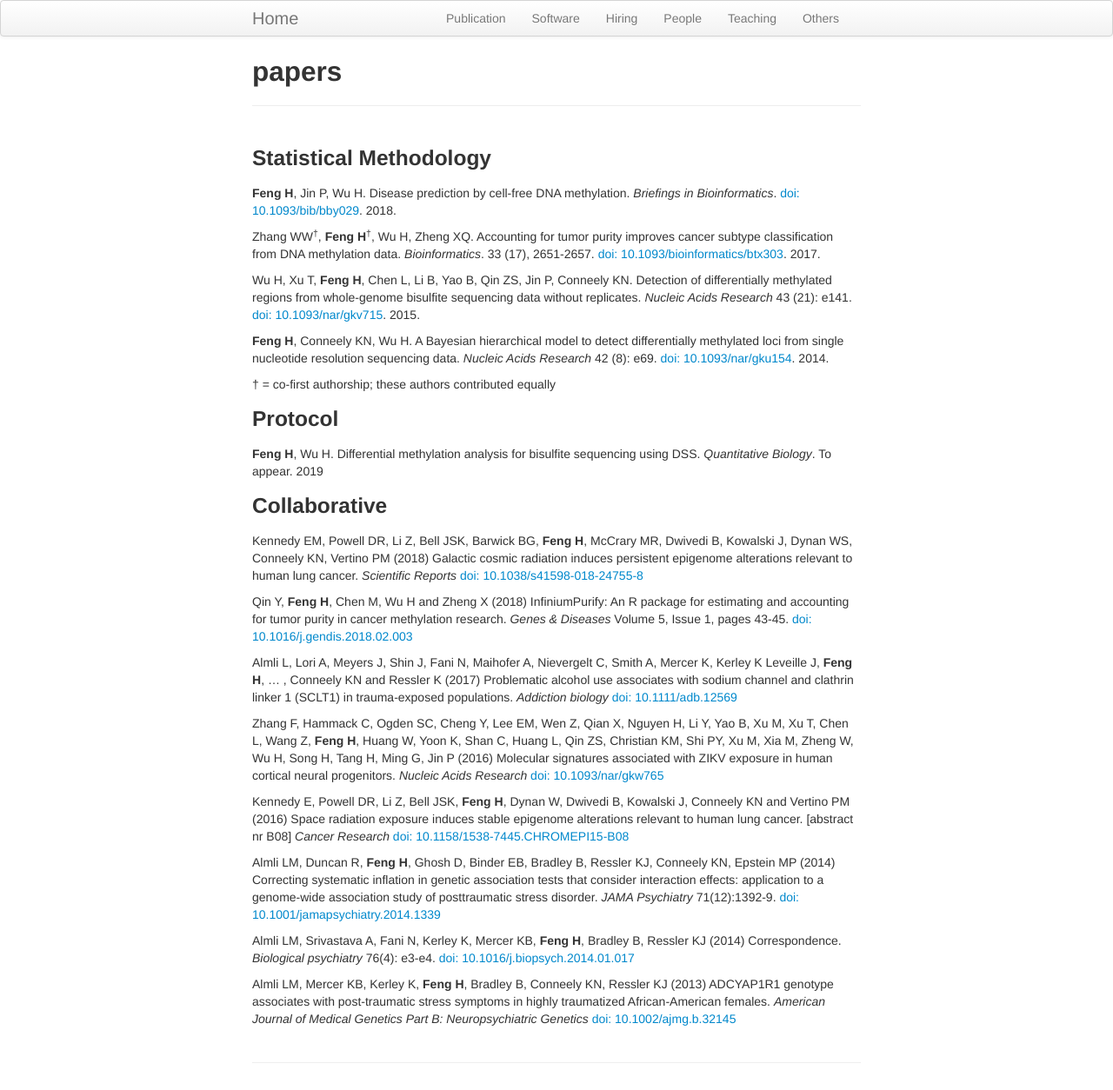
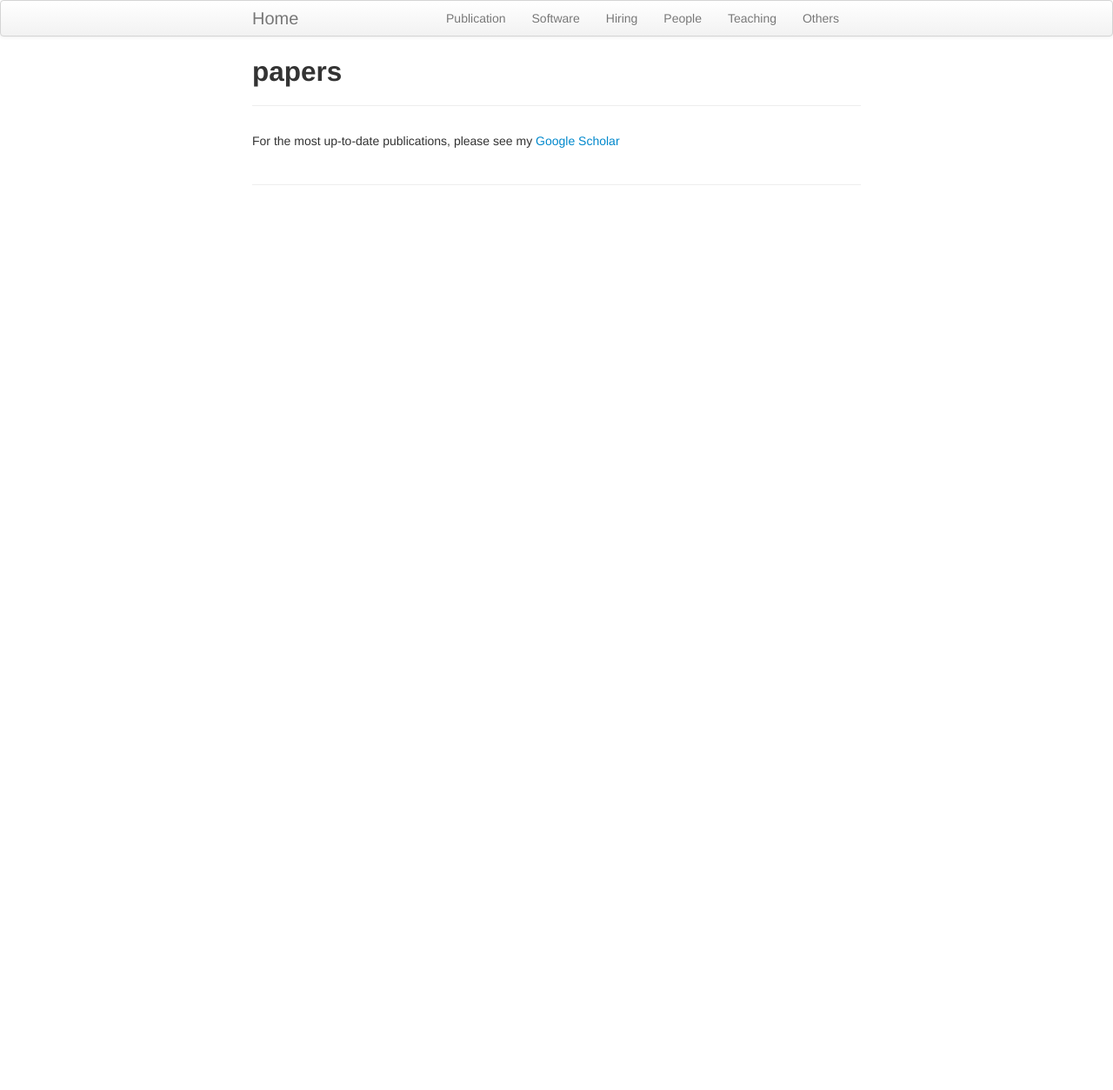
Before and after one commit to haoharryfeng/testpage4, a Jekyll site: the page built from papers.md, in a window 1280 px wide. Shown: the whole page at 87% size. Built offline with Jekyll 4.4.1, drawn with Linux system fonts in a browser that asks for light colours; after the commit the page ends 900 px from its top, so only the background shows below that.

Commit message:
Update papers.md

```diff
--- a/papers.md
+++ b/papers.md
@@ -2,8 +2,9 @@
 layout: page
 title: papers
 ---
+For the most up-to-date publications, please see my [Google Scholar](https://scholar.google.com/citations?user=YGFvJjwAAAAJ&hl=en)<br/>
 
-
+<!--
 ### Statistical Methodology
 
 **Feng H**, Jin P, Wu H. Disease prediction by cell-free DNA methylation. *Briefings in Bioinformatics*. [doi: 10.1093/bib/bby029](https://doi.org/10.1093/bib/bby029). 2018.
@@ -37,4 +38,4 @@ Almli LM, Duncan R, **Feng H**, Ghosh D, Binder EB, Bradley B, Ressler KJ, Conne
 
 Almli LM, Srivastava A, Fani N, Kerley K, Mercer KB, **Feng H**, Bradley B, Ressler KJ (2014) Correspondence. *Biological psychiatry* 76(4): e3-e4. [doi: 10.1016/j.biopsych.2014.01.017](https://doi.org/10.1016/j.biopsych.2014.01.017)
 
-Almli LM, Mercer KB, Kerley K, **Feng H**, Bradley B, Conneely KN, Ressler KJ (2013) ADCYAP1R1 genotype associates with post-traumatic stress symptoms in highly traumatized African-American females. *American Journal of Medical Genetics Part B: Neuropsychiatric Genetics* [doi: 10.1002/ajmg.b.32145](https://doi.org/10.1002/ajmg.b.32145)
+Almli LM, Mercer KB, Kerley K, **Feng H**, Bradley B, Conneely KN, Ressler KJ (2013) ADCYAP1R1 genotype associates with post-traumatic stress symptoms in highly traumatized African-American females. *American Journal of Medical Genetics Part B: Neuropsychiatric Genetics* [doi: 10.1002/ajmg.b.32145](https://doi.org/10.1002/ajmg.b.32145)  -->
```
